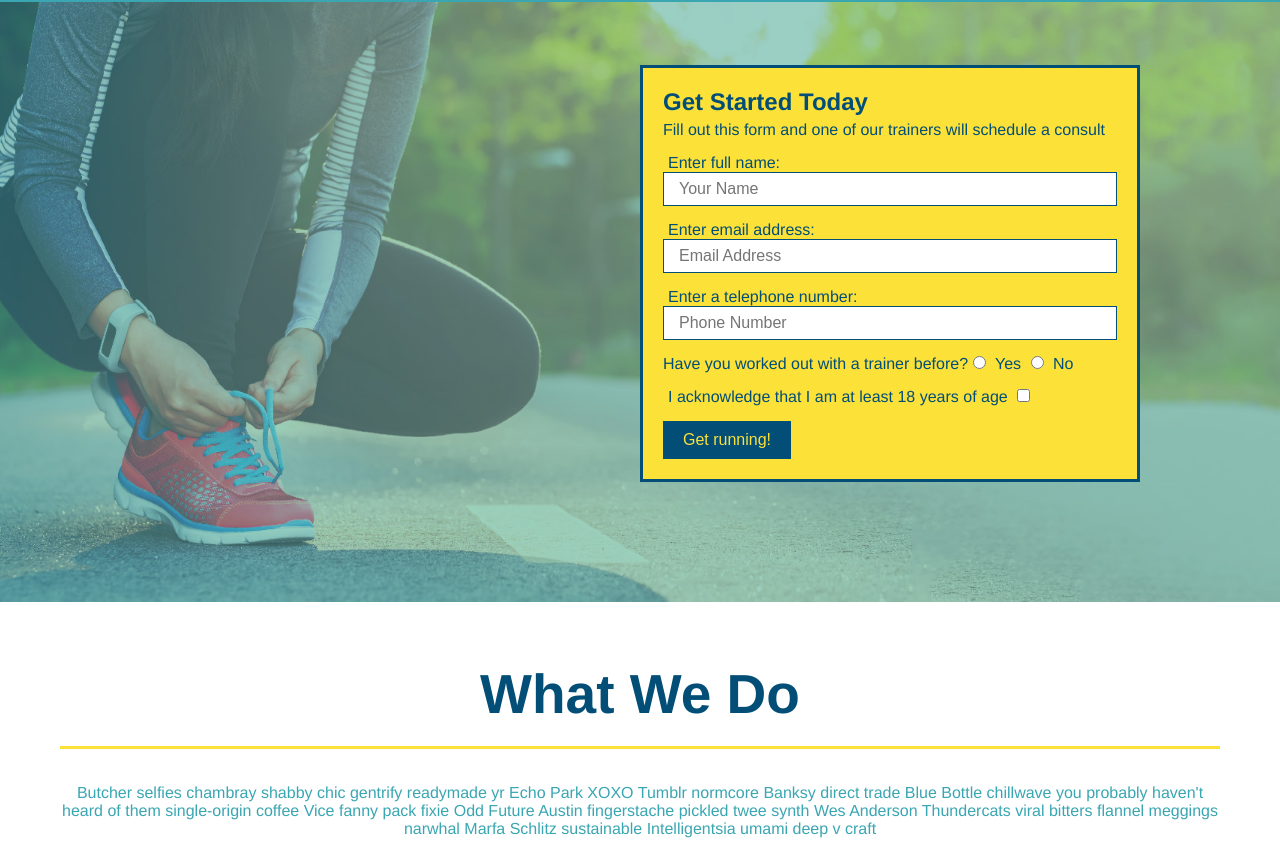
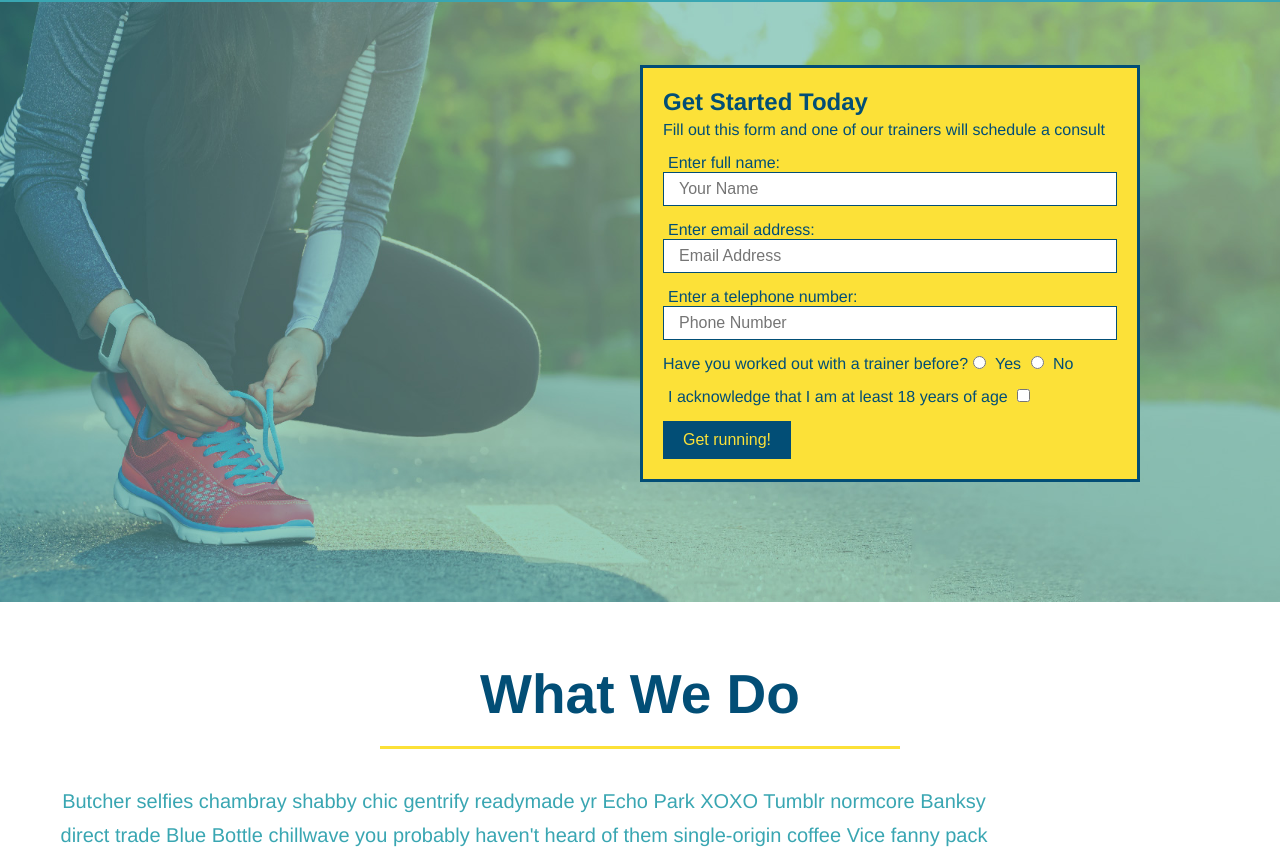
Before and after one commit to salask24/run-buddy, a plain HTML site: page index.html in a window 1280 px wide. Shown: the part 88-947 px from the top of the page. Drawn offline with Linux system fonts and the light colour scheme.

Commit message:
added intro p in style

```diff
--- a/assets/style.css
+++ b/assets/style.css
@@ -167,4 +167,12 @@ section {
   padding: 0 100px 20px 100px;
   border-bottom: 3px solid;
   border-color: #fce138;
+  display: inline-block;
 }
+
+.intro p {
+  line-height: 1.7;
+  color: #39a6b2;
+  width: 80%;
+  font-size: 20px;
+}
```
